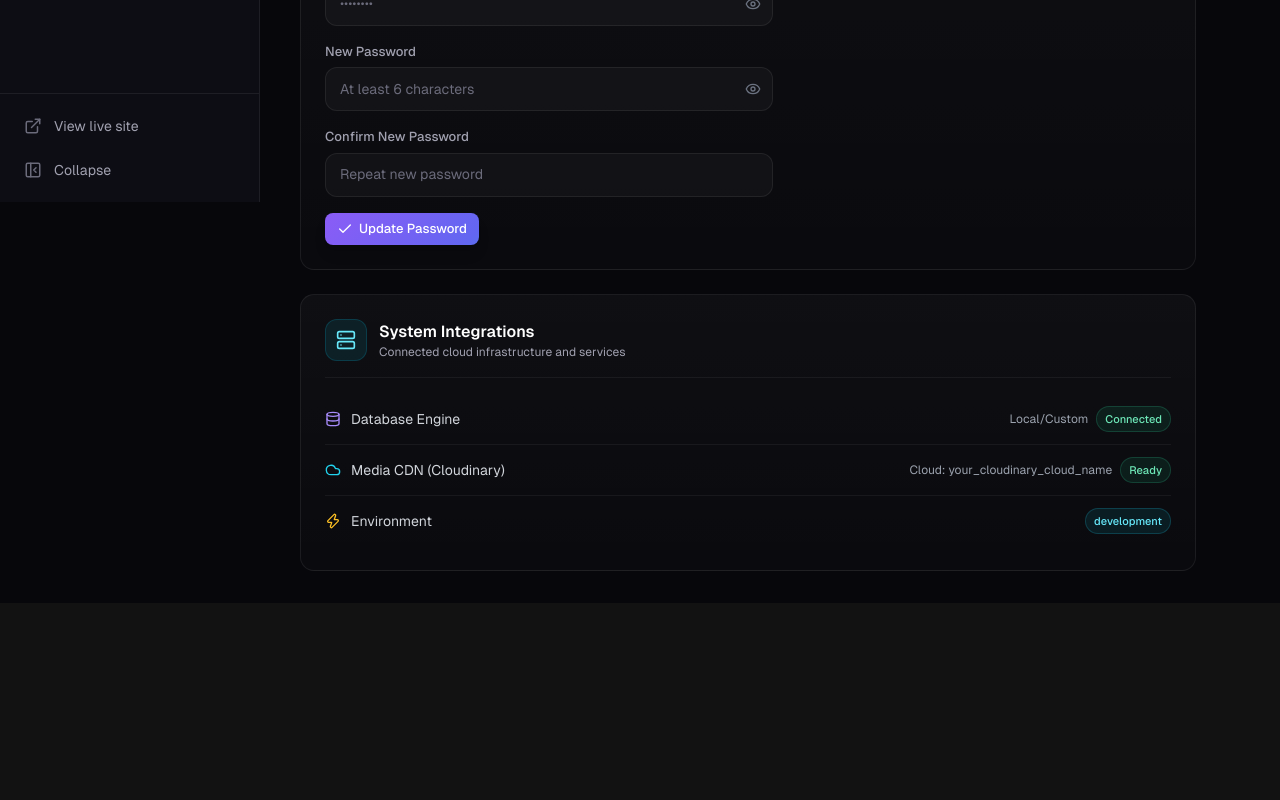
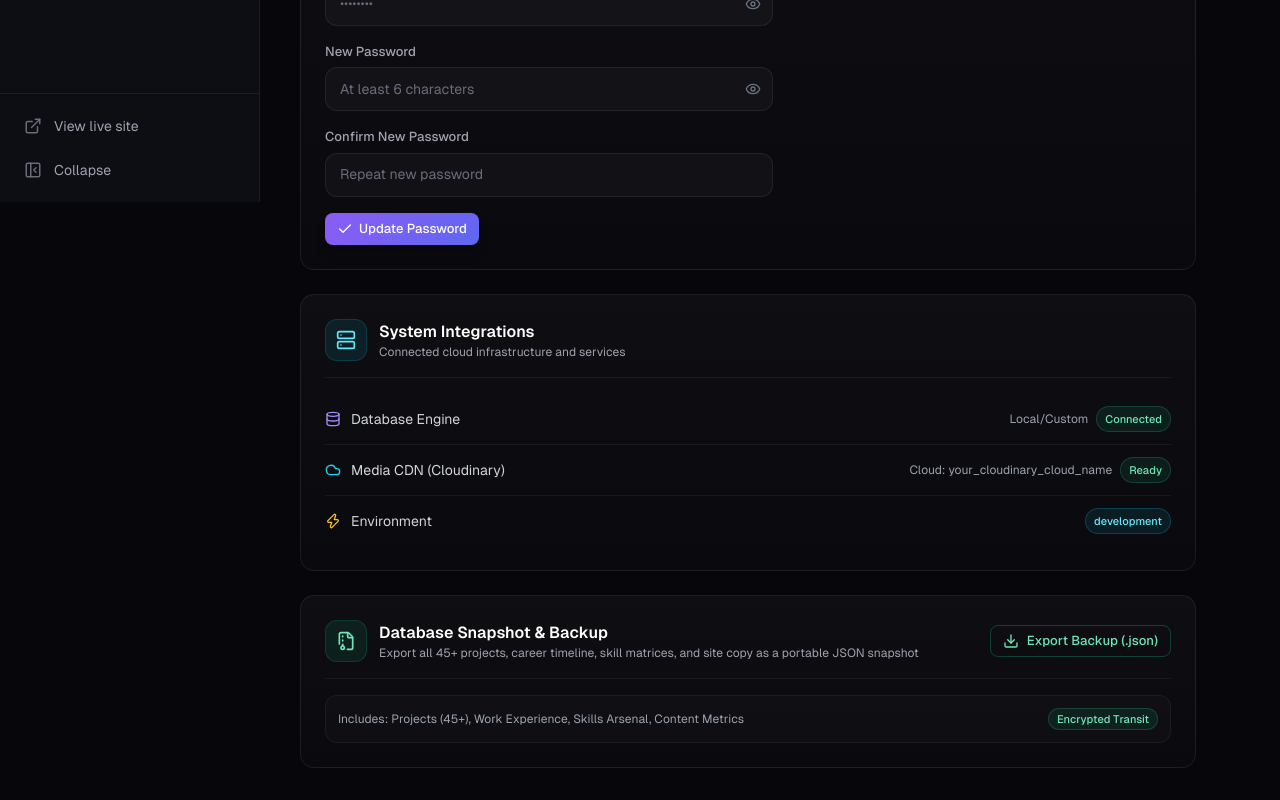
Before and after one commit to ZakariaBinMoti/Cinematic-Portfolio, a Next.js app: page /admin/settings in a window 1280 px wide. Shown: the part 598-1398 px from the top of the page. Before the commit the page ends 1201 px from the top, so only its background shows below. Built offline with nearby package versions, Linux system fonts and the light colour scheme; no server answers; sample sign-in values are in the browser's storage.

Commit message:
feat: add Cloudinary f_auto,q_auto auto-optimization, Resume download buttons, and 1-Click Database Backup

```diff
--- a/src/app/admin/(dashboard)/settings/SettingsClient.tsx
+++ b/src/app/admin/(dashboard)/settings/SettingsClient.tsx
@@ -14,6 +14,8 @@ import {
   Lock,
   Mail,
   Zap,
+  Download,
+  FileArchive,
 } from "lucide-react";
 import { toast } from "sonner";
 import { Button, Input, Label, Card, Badge, PageHeader } from "../../_ui";
@@ -38,6 +40,33 @@ export default function SettingsClient({ email, system }: SettingsClientProps) {
   const [showCurrent, setShowCurrent] = useState(false);
   const [showNew, setShowNew] = useState(false);
   const [updating, setUpdating] = useState(false);
+  const [downloadingBackup, setDownloadingBackup] = useState(false);
+
+  const handleDownloadBackup = async () => {
+    setDownloadingBackup(true);
+    const toastId = toast.loading("Generating full database backup snapshot...");
+    try {
+      const res = await fetch("/api/admin/backup");
+      if (!res.ok) {
+        throw new Error("Backup generation failed. Please try again.");
+      }
+      const blob = await res.blob();
+      const url = window.URL.createObjectURL(blob);
+      const a = document.createElement("a");
+      a.href = url;
+      const date = new Date().toISOString().split("T")[0];
+      a.download = `zakaria_portfolio_backup_${date}.json`;
+      document.body.appendChild(a);
+      a.click();
+      a.remove();
+      window.URL.revokeObjectURL(url);
+      toast.success("Database backup successfully downloaded!", { id: toastId });
+    } catch (err: any) {
+      toast.error(err?.message || "Failed to download backup", { id: toastId });
+    } finally {
+      setDownloadingBackup(false);
+    }
+  };
 
   const handlePasswordSubmit = async (e: React.FormEvent) => {
     e.preventDefault();
@@ -235,6 +264,39 @@ export default function SettingsClient({ email, system }: SettingsClientProps) {
             </div>
           </div>
         </Card>
+
+        {/* Database Backup & Export Card */}
+        <Card className="p-6">
+          <div className="flex items-center justify-between pb-4 border-b border-white/5 flex-wrap gap-4">
+            <div className="flex items-center gap-3">
+              <span className="p-2.5 rounded-xl bg-emerald-500/10 text-emerald-300 border border-emerald-500/20">
+                <FileArchive className="h-5 w-5" />
+              </span>
+              <div>
+                <h3 className="text-base font-semibold text-white">Database Snapshot & Backup</h3>
+                <p className="text-xs text-[var(--a-text-muted)]">
+                  Export all 45+ projects, career timeline, skill matrices, and site copy as a portable JSON snapshot
+                </p>
+              </div>
+            </div>
+
+            <Button
+              type="button"
+              variant="outline"
+              size="sm"
+              onClick={handleDownloadBackup}
+              loading={downloadingBackup}
+              className="gap-2 border-emerald-500/30 text-emerald-300 hover:bg-emerald-500/10 hover:border-emerald-500/50"
+            >
+              <Download className="h-4 w-4" /> Export Backup (.json)
+            </Button>
+          </div>
+
+          <div className="mt-4 flex items-center justify-between text-xs text-gray-400 bg-white/[0.02] p-3 rounded-xl border border-white/5">
+            <span>Includes: Projects (45+), Work Experience, Skills Arsenal, Content Metrics</span>
+            <Badge tone="green">Encrypted Transit</Badge>
+          </div>
+        </Card>
       </div>
     </div>
   );
--- /dev/null
+++ b/src/app/api/admin/backup/route.ts
@@ -0,0 +1,69 @@
+import { getServerSession } from "next-auth";
+import { authOptions } from "@/lib/auth";
+import dbConnect from "@/lib/mongodb";
+import Project from "@/models/Project";
+import Experience from "@/models/Experience";
+import Skill from "@/models/Skill";
+import Content from "@/models/Content";
+import { NextResponse } from "next/server";
+
+export const dynamic = "force-dynamic";
+
+export async function GET() {
+  try {
+    const session = await getServerSession(authOptions);
+    if (!session) {
+      return NextResponse.json({ error: "Unauthorized" }, { status: 401 });
+    }
+
+    await dbConnect();
+
+    const [projects, experiences, skills, contents] = await Promise.all([
+      Project.find().sort({ order: 1 }).lean(),
+      Experience.find().sort({ order: 1 }).lean(),
+      Skill.find().sort({ order: 1 }).lean(),
+      Content.find().lean(),
+    ]);
+
+    const timestamp = new Date().toISOString().replace(/[:.]/g, "-");
+    const dateFormatted = new Date().toISOString().split("T")[0];
+
+    const backupPayload = {
+      meta: {
+        portfolio: "Zakaria Bin Moti - Cinematic Portfolio",
+        exportDate: new Date().toISOString(),
+        version: "1.0",
+        summary: {
+          projectsCount: projects.length,
+          experiencesCount: experiences.length,
+          skillCategoriesCount: skills.length,
+          contentSectionsCount: contents.length,
+        },
+      },
+      collections: {
+        projects,
+        experiences,
+        skills,
+        contents,
+      },
+    };
+
+    const jsonString = JSON.stringify(backupPayload, null, 2);
+    const filename = `zakaria_portfolio_backup_${dateFormatted}_${timestamp.slice(11, 19)}.json`;
+
+    return new NextResponse(jsonString, {
+      status: 200,
+      headers: {
+        "Content-Type": "application/json",
+        "Content-Disposition": `attachment; filename="${filename}"`,
+        "Cache-Control": "no-store, no-cache, must-revalidate",
+      },
+    });
+  } catch (error: any) {
+    console.error("Backup Export Error:", error);
+    return NextResponse.json(
+      { error: error?.message || "Failed to generate database backup" },
+      { status: 500 }
+    );
+  }
+}
--- a/src/components/ContactSection.tsx
+++ b/src/components/ContactSection.tsx
@@ -2,7 +2,7 @@
 
 import { useState } from "react";
 import { motion } from "framer-motion";
-import { Copy, Check, Mail } from "lucide-react";
+import { Copy, Check, Mail, FileDown } from "lucide-react";
 
 export default function ContactSection({ contactData }: { contactData?: any }) {
   const [copied, setCopied] = useState(false);
@@ -154,6 +154,16 @@ export default function ContactSection({ contactData }: { contactData?: any }) {
               Book Call
             </a>
           )}
+          <a
+            href="/resume.pdf"
+            target="_blank"
+            rel="noreferrer"
+            className="border border-[#3594bd]/30 bg-[#3594bd]/10 hover:bg-[#3594bd]/20 text-[#93c5fd] px-6 py-3.5 rounded-full font-medium text-sm transition-all flex items-center gap-2 shadow-sm hover:scale-105"
+            title="Download or view Zakaria Bin Moti's Resume (PDF)"
+          >
+            <FileDown className="w-4 h-4 text-[#3594bd]" />
+            <span>Resume / CV</span>
+          </a>
         </motion.div>
       </div>
 
--- a/src/components/Overlay.tsx
+++ b/src/components/Overlay.tsx
@@ -2,6 +2,7 @@
 
 import { useRef } from "react";
 import { MotionValue, useMotionValueEvent } from "framer-motion";
+import { FileDown } from "lucide-react";
 
 interface OverlayProps {
   scrollYProgress: MotionValue<number>;
@@ -75,7 +76,7 @@ export default function Overlay({ scrollYProgress, heroData }: OverlayProps) {
           {hSupport}
         </p>
 
-        <div className="flex flex-wrap items-center justify-center gap-4">
+        <div className="flex flex-wrap items-center justify-center gap-3.5">
           <a
             href="#projects"
             className="inline-flex items-center gap-2 bg-white text-black px-7 py-3.5 rounded-full font-medium text-sm hover:bg-gray-100 transition-transform hover:scale-105 shadow-lg"
@@ -87,6 +88,16 @@ export default function Overlay({ scrollYProgress, heroData }: OverlayProps) {
             className="inline-flex items-center gap-2 border border-white/15 bg-white/[0.04] backdrop-blur-md text-white px-7 py-3.5 rounded-full font-medium text-sm hover:bg-white/10 transition-colors"
           >
             <span>Contact Me</span>
+          </a>
+          <a
+            href="/resume.pdf"
+            target="_blank"
+            rel="noreferrer"
+            className="inline-flex items-center gap-2 border border-[#3594bd]/35 bg-[#3594bd]/10 hover:bg-[#3594bd]/20 backdrop-blur-md text-gray-200 hover:text-white px-6 py-3.5 rounded-full font-medium text-sm transition-all shadow-sm hover:scale-105"
+            title="Download or view Zakaria Bin Moti's Resume (PDF)"
+          >
+            <FileDown className="w-4 h-4 text-[#3594bd]" />
+            <span>Resume</span>
           </a>
         </div>
       </div>
--- a/src/components/ProjectsSection.tsx
+++ b/src/components/ProjectsSection.tsx
@@ -15,6 +15,7 @@ import {
   Sparkles,
   ExternalLink
 } from "lucide-react";
+import { getOptimizedImageUrl } from "@/lib/media";
 
 interface ProjectItem {
   _id?: string;
@@ -312,7 +313,7 @@ export default function ProjectsSection({ projects }: { projects: ProjectItem[]
                   <div className="relative w-full aspect-[16/10] rounded-2xl overflow-hidden bg-black/60 border border-white/[0.08] shadow-2xl group">
                     {activeProject.imageUrl ? (
                       <Image
-                        src={activeProject.imageUrl}
+                        src={getOptimizedImageUrl(activeProject.imageUrl)}
                         alt={`${activeProject.title} - eCommerce showcase project by Zakaria Bin Moti`}
                         fill
                         priority
@@ -455,7 +456,7 @@ export default function ProjectsSection({ projects }: { projects: ProjectItem[]
                     <div className="relative w-full aspect-[16/10] rounded-xl overflow-hidden bg-black/40 mb-2 border border-white/[0.06]">
                       {proj.imageUrl ? (
                         <Image
-                          src={proj.imageUrl}
+                          src={getOptimizedImageUrl(proj.imageUrl, 550)}
                           alt={`${proj.title} thumbnail - Zakaria Bin Moti portfolio`}
                           fill
                           sizes="256px"
@@ -613,7 +614,7 @@ export default function ProjectsSection({ projects }: { projects: ProjectItem[]
                       <div className="relative w-full aspect-[16/10] rounded-xl overflow-hidden bg-black/50 mb-3.5 border border-white/[0.06]">
                         {proj.imageUrl ? (
                           <Image
-                            src={proj.imageUrl}
+                            src={getOptimizedImageUrl(proj.imageUrl, 750)}
                             alt={`${proj.title} - eCommerce website engineered by Zakaria Bin Moti`}
                             fill
                             sizes="(max-width: 768px) 100vw, 33vw"
@@ -789,7 +790,7 @@ export default function ProjectsSection({ projects }: { projects: ProjectItem[]
                 <div className="relative w-11 h-7 rounded-lg overflow-hidden bg-black/60 flex-shrink-0 border border-white/10">
                   {activeProject.imageUrl ? (
                     <Image
-                      src={activeProject.imageUrl}
+                      src={getOptimizedImageUrl(activeProject.imageUrl, 200)}
                       alt={`${activeProject.title} preview`}
                       fill
                       sizes="44px"
--- /dev/null
+++ b/src/lib/media.ts
@@ -0,0 +1,21 @@
+/**
+ * Automatically injects Cloudinary auto-format and auto-quality (f_auto,q_auto)
+ * transformations into Cloudinary delivery URLs.
+ * If the URL is already transformed, local, or not from Cloudinary, it is returned untouched.
+ */
+export function getOptimizedImageUrl(url?: string | null, width?: number): string {
+  if (!url || typeof url !== "string") return "";
+
+  // Only transform Cloudinary URLs
+  if (!url.includes("res.cloudinary.com") || !url.includes("/image/upload/")) {
+    return url;
+  }
+
+  // Already transformed with f_auto or q_auto
+  if (url.includes("/f_auto") || url.includes("/q_auto")) {
+    return url;
+  }
+
+  const transform = width ? `f_auto,q_auto,w_${width}` : "f_auto,q_auto";
+  return url.replace("/image/upload/", `/image/upload/${transform}/`);
+}
```
Also changed, not shown: 1 other file (tests, documents, lock files or other folders).
